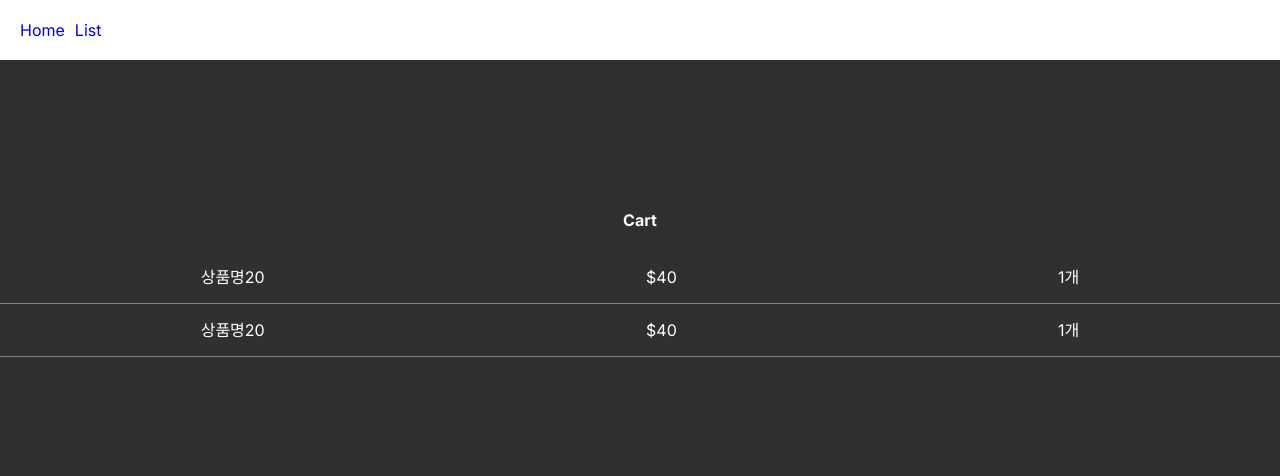
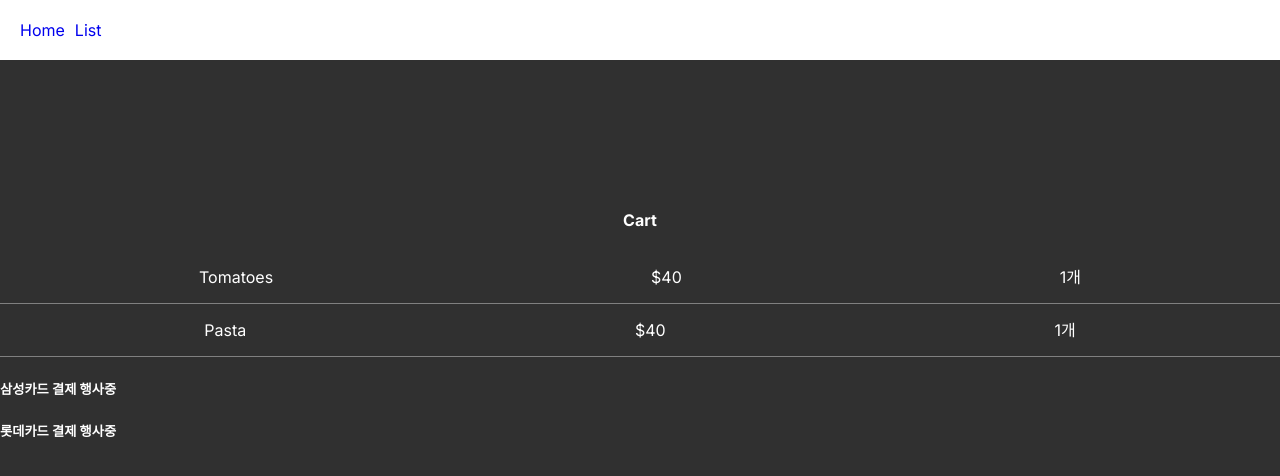
Before and after one commit to gull2365/apple_fresh, a Next.js app: page /cart in a window 1280 px wide. Shown: the top 476 px of the page. Built offline with nearby package versions, Linux system fonts and the light colour scheme.

Commit message:
feat: props exam

```diff
--- a/app/cart/page.js
+++ b/app/cart/page.js
@@ -1,19 +1,26 @@
 import ages from "./data.js";
 
 export default function Cart() {
+  let 장바구니 = ["Tomatoes", "Pasta"];
   return (
     <div>
       <h4 className="title">Cart</h4>
-      <CartItem />
-      <CartItem />
+      <CartItem item={장바구니[0]} />
+      <CartItem item={장바구니[1]} />
+      <Banner content={"삼성카드"} />
+      <Banner content={"롯데카드"} />
     </div>
   );
 }
 
-function CartItem() {
+function Banner(props) {
+  return <h5>{props.content} 결제 행사중</h5>;
+}
+
+function CartItem(props) {
   return (
     <div className="cart-item">
-      <p>상품명{ages}</p>
+      <p>{props.item}</p>
       <p>$40</p>
       <p>1개</p>
     </div>
```
